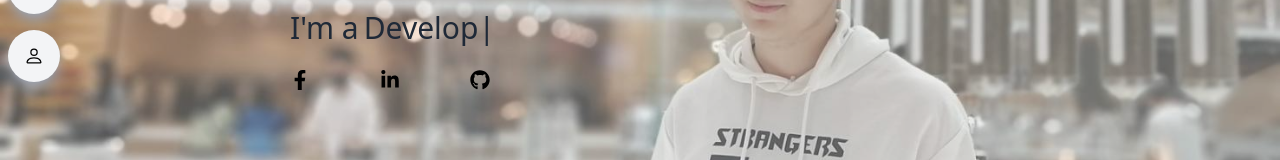
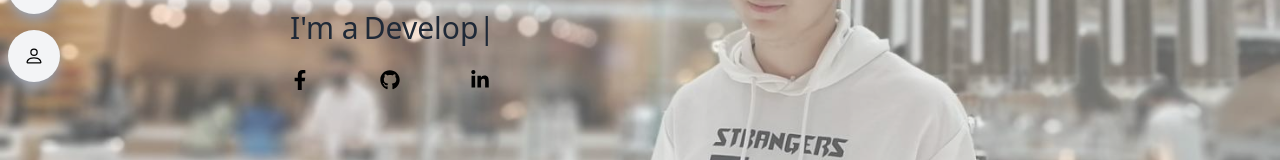
Before and after one commit to LAKIQ/portfolio, a React (Vite) app: page / in a window 1280 px wide. Shown: the part 382-542 px from the top of the page. Built offline with nearby package versions, Linux system fonts and the light colour scheme.

Commit message:
Update Main.jsx

```diff
--- a/src/components/Main.jsx
+++ b/src/components/Main.jsx
@@ -29,10 +29,10 @@ const Main = () => {
                             <FaFacebookF className='cursor-pointer' size={20} />
                         </a>
                         <a href='https://github.com/LAKIQ'>
-                            <FaLinkedinIn className='cursor-pointer' size={20} />
+                            <FaGithub className='cursor-pointer' size={20} />
                     </a>
                     <a href='https://www.linkedin.com/in/%E0%B8%AA%E0%B8%B2%E0%B8%A3%E0%B8%B4%E0%B8%A8-%E0%B8%90%E0%B8%B4%E0%B8%95%E0%B8%B4%E0%B8%81%E0%B8%B8%E0%B8%A5%E0%B8%A7%E0%B8%93%E0%B8%B4%E0%B8%8A%E0%B8%A2%E0%B9%8C-a3167422a/'>
-                    <FaGithub    className='cursor-pointer' size={20} />
+                    <FaLinkedinIn    className='cursor-pointer' size={20} />
                     </a>
                 </div>
             </div>
```
